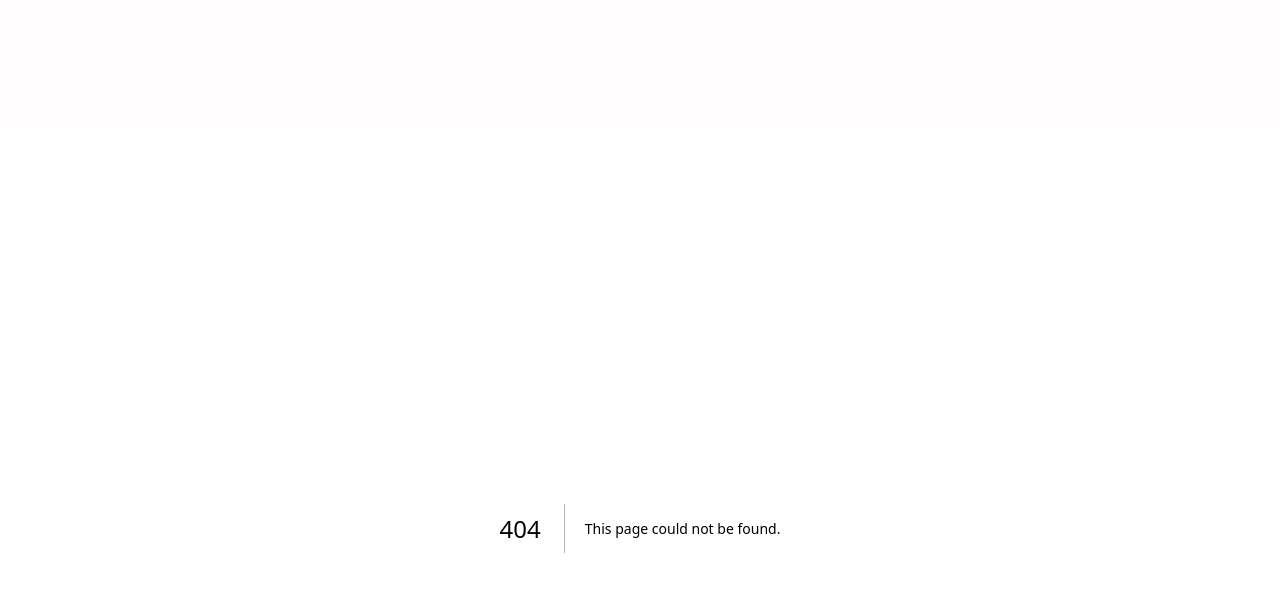
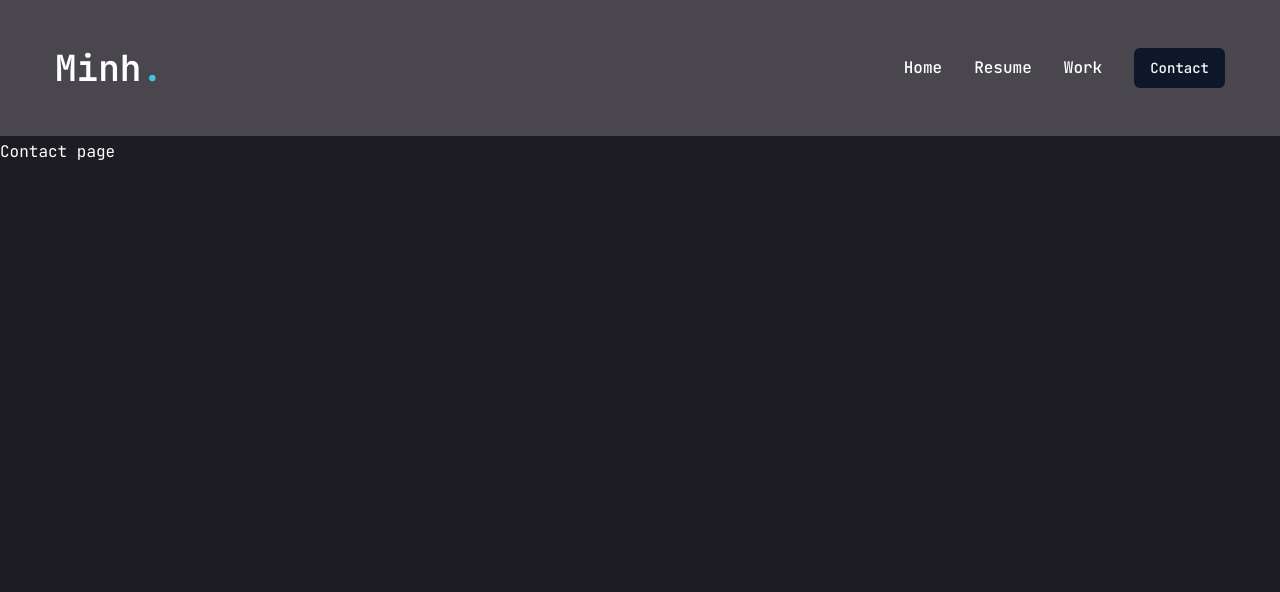
Before and after one commit to nhatminh4401/Portfolio, a Next.js app in the folder my-portfolio/: page /contact in a window 1280 px wide. Before the commit this address had no page. Shown: the top 592 px of the page. Built offline with nearby package versions, Linux system fonts and the light colour scheme.

Commit message:
feat: Add navigation

```diff
--- /dev/null
+++ b/my-portfolio/app/contact/page.jsx
@@ -0,0 +1,7 @@
+import React from "react";
+
+const Contact = () => {
+  return <div>Contact page</div>;
+};
+
+export default Contact;
--- /dev/null
+++ b/my-portfolio/app/resume/page.jsx
@@ -0,0 +1,7 @@
+import React from "react";
+
+const Resume = () => {
+  return <div>Resume page</div>;
+};
+
+export default Resume;
--- /dev/null
+++ b/my-portfolio/app/work/page.jsx
@@ -0,0 +1,7 @@
+import React from "react";
+
+const Work = () => {
+  return <div>Work page</div>;
+};
+
+export default Work;
--- a/my-portfolio/components/Header.jsx
+++ b/my-portfolio/components/Header.jsx
@@ -1,9 +1,28 @@
 import Link from "next/link";
 import { Button } from "./ui/button";
+import Nav from "./Nav";
+
 const Header = () => {
   return (
     <header className="py-8 xl:py-12 text-white bg-pink-50/20">
-      <div className="container mx-auto">header</div>
+      <div className="container mx-auto flex justify-between items-center">
+        <Link href={"/"}>
+          <h1 className="text-4xl font-semibold">
+            Minh<span className="text-accent">.</span>
+          </h1>
+        </Link>
+
+        {/* Desktop navigation */}
+        <div className="hidden xl:flex items-center gap-8">
+          <Nav />
+          <Link href={"/contact"}>
+            <Button>Contact</Button>
+          </Link>
+        </div>
+
+        {/* Mobile navigation */}
+        <div className="xl:hidden">mobile nav</div>
+      </div>
     </header>
   );
 };
--- /dev/null
+++ b/my-portfolio/components/Nav.jsx
@@ -0,0 +1,40 @@
+"use client";
+
+import Link from "next/link";
+import { usePathname } from "next/navigation";
+const links = [
+  {
+    name: "home",
+    path: "/",
+  },
+  {
+    name: "resume",
+    path: "/resume",
+  },
+  {
+    name: "work",
+    path: "/work",
+  },
+];
+const Nav = () => {
+  const pathname = usePathname();
+
+  return (
+    <nav className="flex gap-8">
+      {links.map((link, index) => {
+        return (
+          <Link
+            href={link.path}
+            key={index}
+            className={`${
+              link.path === pathname && "text-accent border-b-2 border-accent"
+            } capitalize font-medium hover:text-accent transition-all`}
+          >
+            {link.name}
+          </Link>
+        );
+      })}
+    </nav>
+  );
+};
+export default Nav;
--- a/my-portfolio/tailwind.config.js
+++ b/my-portfolio/tailwind.config.js
@@ -26,8 +26,8 @@
       colors: {
         primary: "#1c1c22",
         accent: {
-          DEFAULT: "#00ff99",
-          hover: "#00e187",
+          DEFAULT: "#3FC7DF",
+          hover: "#3FC7DF",
         },
       },
       keyframes: {
```
